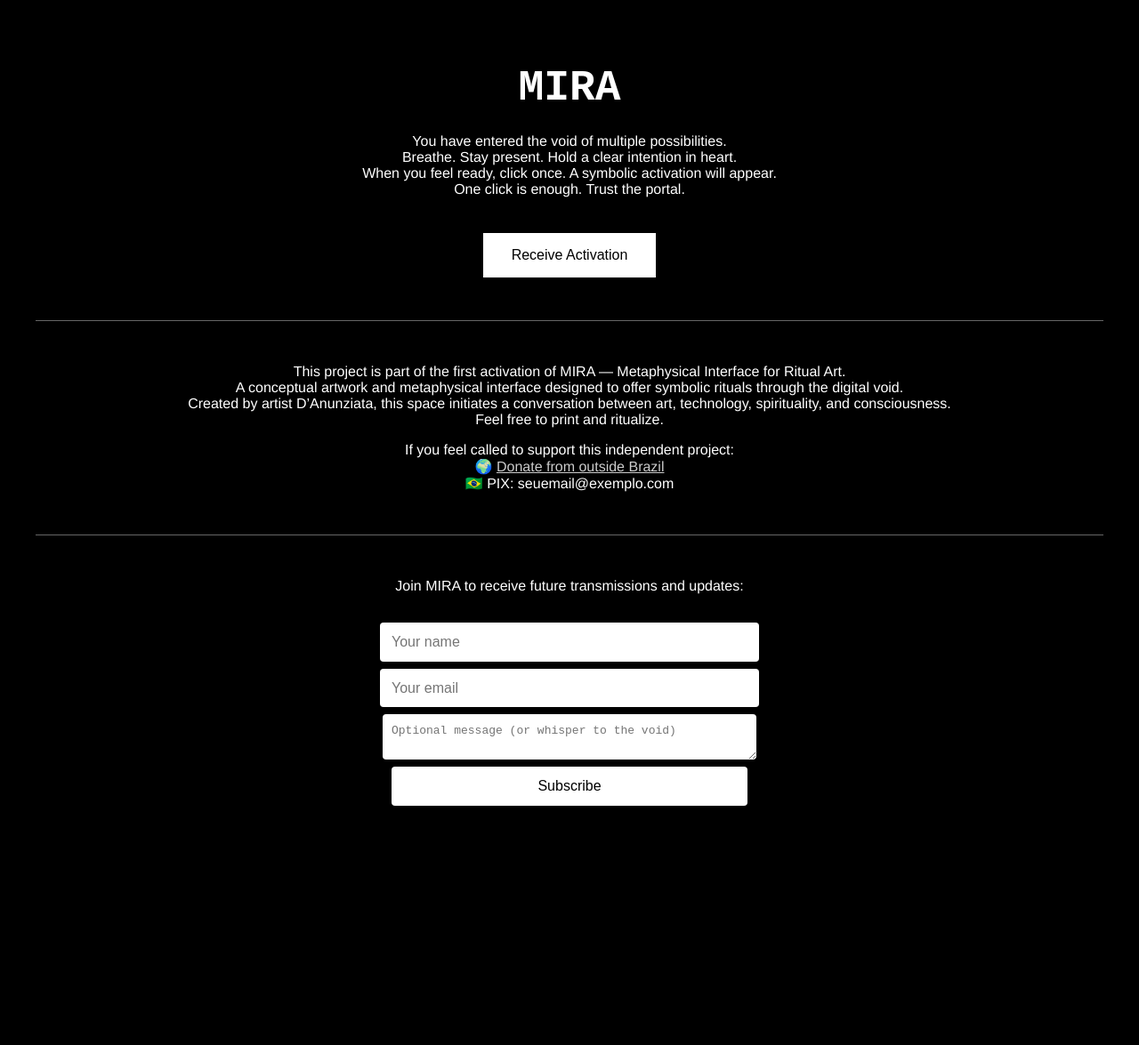
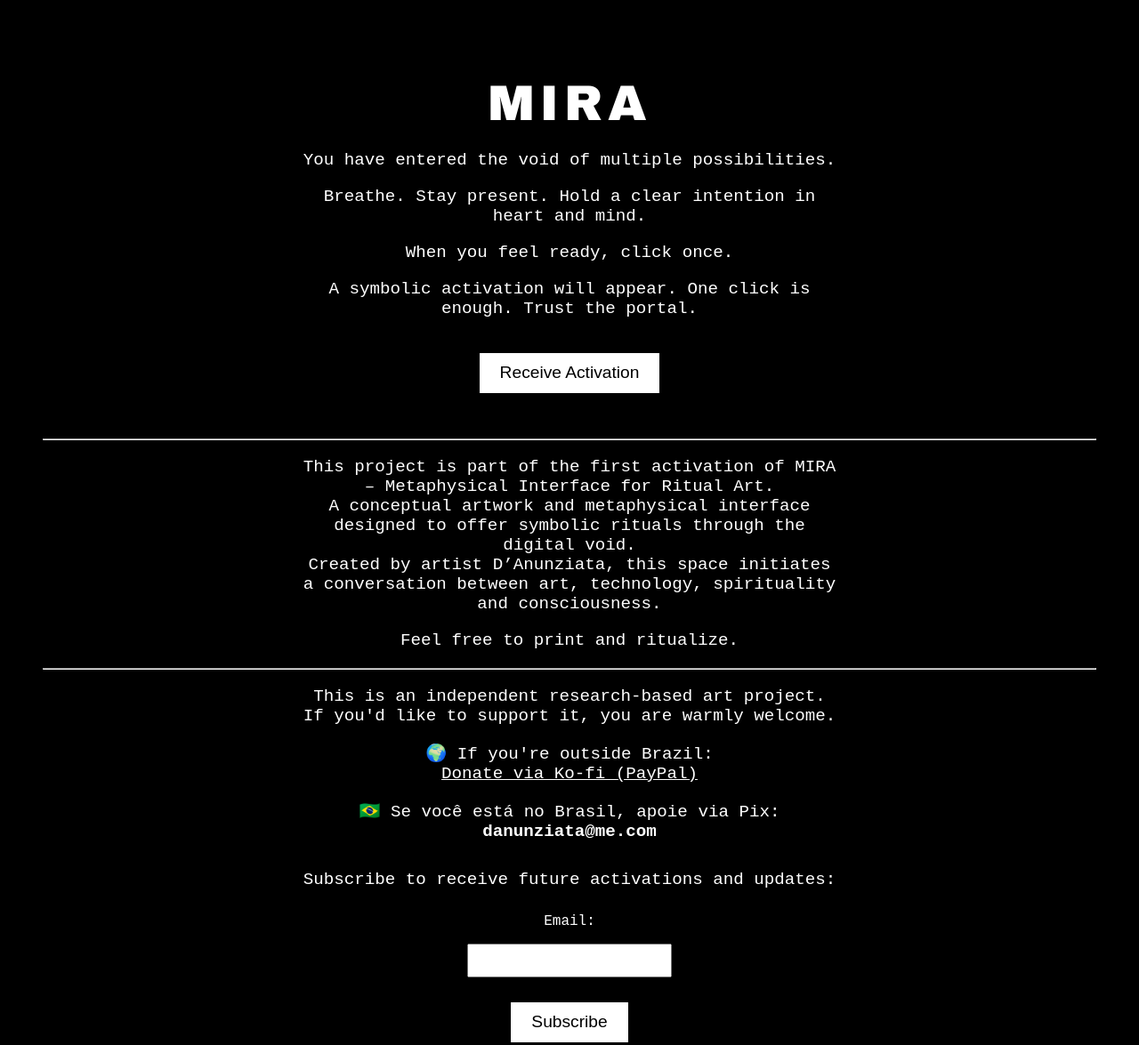
Before and after one commit to Metaphysical-Interface-for-Ritual-Art/mira, a plain HTML site: page index.html in a window 1280 px wide. Shown: the top 1175 px of the page at 89% size. Before the commit the page ends 954 px from the top, so only its background shows below. Drawn offline with Linux system fonts and the light colour scheme.

Commit message:
Update index.html

```diff
--- a/index.html
+++ b/index.html
@@ -1,115 +1,151 @@
 <!DOCTYPE html>
 <html lang="en">
 <head>
-  <meta charset="UTF-8" />
-  <meta name="viewport" content="width=device-width, initial-scale=1.0"/>
-  <title>MIRA — Metaphysical Interface for Ritual Art</title>
+  <meta charset="UTF-8">
+  <meta name="viewport" content="width=device-width, initial-scale=1">
+  <title>MIRA – Metaphysical Interface for Ritual Art</title>
   <style>
     body {
       background-color: black;
       color: white;
-      font-family: 'Helvetica Neue', sans-serif;
+      font-family: "Courier New", Courier, monospace;
       text-align: center;
-      padding: 2em;
+      padding: 40px;
     }
+
     h1 {
-      font-family: 'Courier New', monospace;
-      font-size: 3em;
-      margin-bottom: 0.5em;
+      font-family: "Arial Black", sans-serif;
+      font-size: 3.5em;
+      letter-spacing: 0.1em;
+      margin-bottom: 0.4em;
     }
+
+    p {
+      font-size: 1.2em;
+      margin: 1em auto;
+      max-width: 600px;
+    }
+
     button {
+      font-size: 1.2em;
+      padding: 0.6em 1.2em;
+      margin: 1em;
       background-color: white;
       color: black;
       border: none;
-      padding: 1em 2em;
-      font-size: 1em;
       cursor: pointer;
-      margin-top: 1.5em;
     }
+
     #activation {
       margin-top: 2em;
-      font-style: italic;
-      font-size: 1.2em;
     }
-    hr {
-      margin: 3em 0;
-      border: 0;
-      border-top: 1px solid #666;
+
+    img {
+      margin-top: 20px;
+      max-width: 80%;
+      height: auto;
+      border: 1px solid white;
     }
+
+    footer {
+      margin-top: 3em;
+      font-size: 0.9em;
+      color: #ccc;
+    }
+
+    input, label {
+      font-family: "Courier New", Courier, monospace;
+      display: block;
+      margin: 0.5em auto;
+      padding: 0.5em;
+      font-size: 1em;
+    }
+
     form {
       margin-top: 2em;
-    }
-    input, textarea {
-      width: 100%;
-      max-width: 400px;
-      margin: 0.5em auto;
-      display: block;
-      padding: 0.8em;
-      border-radius: 4px;
-      border: none;
-      font-size: 1em;
-    }
-    input[type="submit"] {
-      background-color: white;
-      color: black;
-      cursor: pointer;
-    }
-    a {
-      color: #ccc;
     }
   </style>
 </head>
 <body>
+
   <h1>MIRA</h1>
+  <p>You have entered the void of multiple possibilities.</p>
+  <p>Breathe. Stay present. Hold a clear intention in heart and mind.</p>
+  <p>When you feel ready, click once.</p>
+  <p>A symbolic activation will appear. One click is enough. Trust the portal.</p>
 
-  <p>You have entered the void of multiple possibilities.<br>
-  Breathe. Stay present. Hold a clear intention in heart.<br>
-  When you feel ready, click once. A symbolic activation will appear.<br>
-  One click is enough. Trust the portal.</p>
-
-  <button onclick="generate()">Receive Activation</button>
+  <button onclick="generateActivation()">Receive Activation</button>
 
   <div id="activation"></div>
 
   <hr>
 
-  <p>This project is part of the first activation of MIRA — Metaphysical Interface for Ritual Art.<br>
-  A conceptual artwork and metaphysical interface designed to offer symbolic rituals through the digital void.<br>
-  Created by artist D’Anunziata, this space initiates a conversation between art, technology, spirituality, and consciousness.<br>
-  Feel free to print and ritualize.</p>
+  <p>This project is part of the first activation of MIRA – Metaphysical Interface for Ritual Art.<br>
+    A conceptual artwork and metaphysical interface designed to offer symbolic rituals through the digital void.<br>
+    Created by artist D’Anunziata, this space initiates a conversation between art, technology, spirituality and consciousness.
+  </p>
 
-  <p>If you feel called to support this independent project:<br>
-  🌍 <a href="https://ko-fi.com/supportmira" target="_blank">Donate from outside Brazil</a><br>
-  🇧🇷 PIX: seuemail@exemplo.com</p>
+  <p>Feel free to print and ritualize.</p>
 
   <hr>
 
-  <p>Join MIRA to receive future transmissions and updates:</p>
+  <p>This is an independent research-based art project. If you'd like to support it, you are warmly welcome.</p>
+
+  <p>🌍 If you're outside Brazil:<br>
+    <a href="https://ko-fi.com/supportmira" target="_blank" style="color:white;">Donate via Ko-fi (PayPal)</a>
+  </p>
+
+  <p>🇧🇷 Se você está no Brasil, apoie via Pix:<br>
+    <strong>danunziata@me.com</strong>
+  </p>
+
   <form action="https://formspree.io/f/mnnvrooj" method="POST">
-    <input type="text" name="name" placeholder="Your name" required>
-    <input type="email" name="email" placeholder="Your email" required>
-    <textarea name="message" placeholder="Optional message (or whisper to the void)"></textarea>
-    <input type="submit" value="Subscribe">
+    <p>Subscribe to receive future activations and updates:</p>
+    <label for="email">Email:</label>
+    <input type="email" name="email" required>
+    <button type="submit">Subscribe</button>
   </form>
 
+  <footer>
+    <p>&copy; 2025 MIRA. All rights reserved.</p>
+  </footer>
+
   <script>
-    const messages = [
+    const texts = [
       "Invent a word and use it today as a spell.",
-      "Take 33 deep breaths and imagine your future body.",
-      "Walk until you find something round and keep it.",
-      "The answer is where you least expect it.",
-      "Speak to an object and wait for a response.",
-      "Stand still and blink 7 times slowly.",
-      "Pick the first book near you and read page 33.",
-      "Today, wear something upside down.",
-      "Look for reflections where there are none.",
-      "Whisper your name backwards into the wind.",
-      "Close your eyes. Now open them. Begin again."
+      "Stand still for one minute and listen to the quietest sound.",
+      "Pick up the first object to your left. It has a message.",
+      "Imagine a bridge made of light. Cross it with your mind.",
+      "Take 40 sips of water while gazing at the sky.",
+      "Open the nearest book to page 33 and read it aloud.",
+      "Draw a circle in the air and step through it.",
+      "Walk outside and find something round. It knows you.",
+      "The answer is where no one thinks to look.",
+      "Close your eyes and name three colors you feel."
     ];
-    function generate() {
-      const message = messages[Math.floor(Math.random() * messages.length)];
-      document.getElementById("activation").innerText = message;
+
+    let activationShown = 0;
+
+    function generateActivation() {
+      const activationDiv = document.getElementById('activation');
+
+      if (activationShown >= 1) {
+        activationDiv.innerHTML = "<p><em>Only one activation per visit is recommended. Trust the portal.</em></p>";
+        return;
+      }
+
+      const randomText = texts[Math.floor(Math.random() * texts.length)];
+      const imageNumber = Math.floor(Math.random() * 33) + 1;
+      const imageUrl = `imagens/mira_${imageNumber}.jpg`;
+
+      activationDiv.innerHTML = `
+        <p><strong>${randomText}</strong></p>
+        <img src="${imageUrl}" alt="MIRA Activation Image">
+      `;
+
+      activationShown++;
     }
   </script>
+
 </body>
 </html>
```
